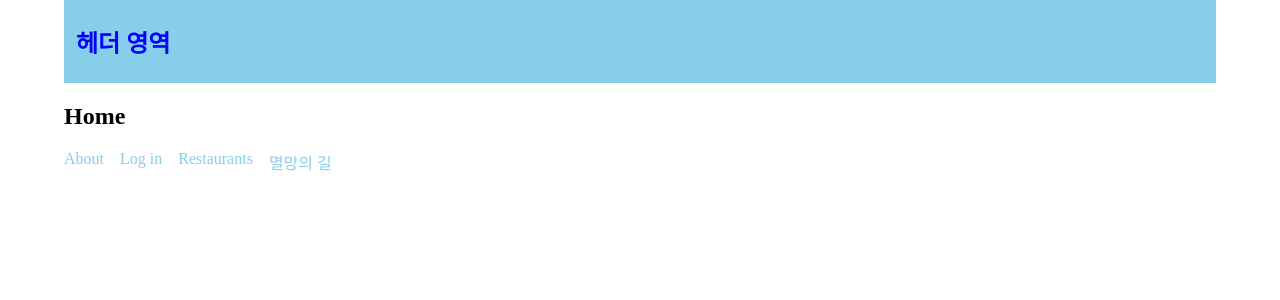
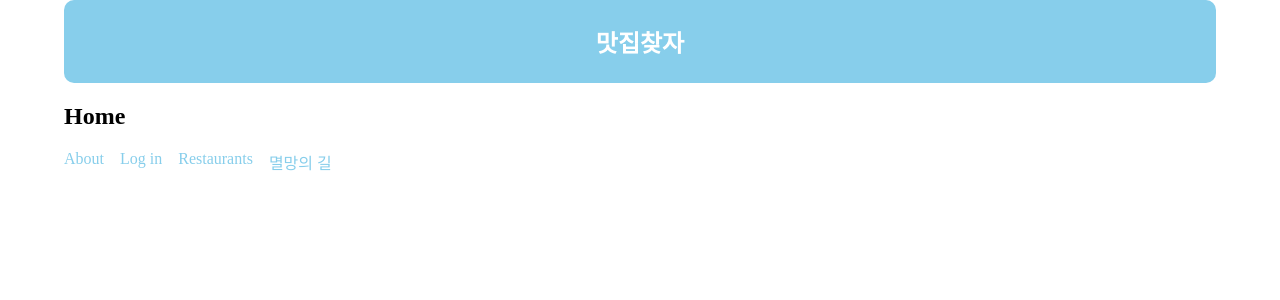
Before and after one commit to CodeSoom/react-week8-assignment-1, a React app: page / in a window 1280 px wide. Shown: the top 300 px of the page. Built offline with nearby package versions, Linux system fonts and the light colour scheme.

Commit message:
fix: App - css 수정 css수정했습니다

```diff
--- a/src/App.jsx
+++ b/src/App.jsx
@@ -18,29 +18,6 @@ import { setAccessToken } from './slice';
 
 import { loadItem } from './services/storage';
 
-const Container = styled.header({
-  margin: '0 auto',
-  width: '90%',
-});
-
-const Header = styled.header({
-  backgroundColor: 'skyblue',
-  '& h1': {
-    margin: '0',
-    fontSize: '1.5em',
-    padding: '1em .5em',
-  },
-
-  '& a': {
-    color: 'blue',
-    textDecoration: 'none',
-
-    '&:hover': {
-      color: 'violet',
-    },
-  },
-});
-
 export default function App() {
   const dispatch = useDispatch();
 
@@ -53,7 +30,7 @@ export default function App() {
     <Container>
       <Header>
         <h1>
-          <Link to="/">헤더 영역</Link>
+          <Link to="/">맛집찾자</Link>
         </h1>
       </Header>
       <Switch>
@@ -67,3 +44,29 @@ export default function App() {
     </Container>
   );
 }
+
+const Container = styled.header({
+  margin: '0 auto',
+  width: '90%',
+});
+
+const Header = styled.header({
+  backgroundColor: 'skyblue',
+  borderRadius: '10px',
+  '& h1': {
+    margin: '0',
+    fontSize: '1.5em',
+    padding: '1em .5em',
+  },
+
+  '& a': {
+    display: 'flex',
+    justifyContent: 'center',
+    color: 'white',
+    textDecoration: 'none',
+
+    '&:hover': {
+      color: 'pink',
+    },
+  },
+});
```
